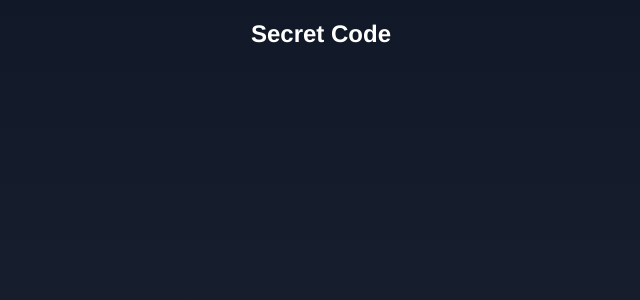
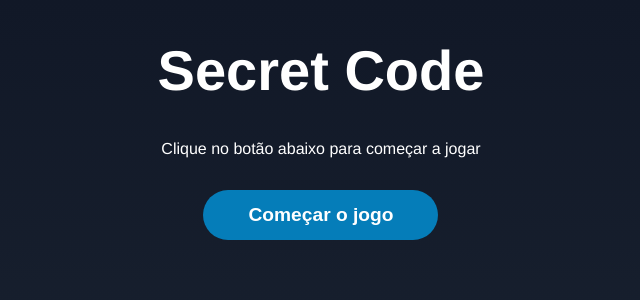
Before and after one commit to TalysonSoares/secret-code, a React (Vite) app: page / in a window 1280 px wide. Shown: the top 300 px of the page, without its empty margins (319-959 px from the left). Built offline with nearby package versions, Linux system fonts and the light colour scheme.

Commit message:
Finalizando tela inicial

```diff
--- a/src/App.jsx
+++ b/src/App.jsx
@@ -1,12 +1,13 @@
 import { useState } from 'react'
 
 import './App.css'
+import StartScreen from './components/StartScreen'
 
 function App() {
 
   return (
     <div className="App">
-      <h2>Secret Code</h2>
+      <StartScreen />
     </div>
   )
 }
--- a/src/components/StartScreen.css
+++ b/src/components/StartScreen.css
@@ -0,0 +1,8 @@
+.start h1 {
+    font-size: 3.5em;
+}
+
+.start p {
+    margin-bottom: 2em;
+
+}
--- a/src/components/StartScreen.jsx
+++ b/src/components/StartScreen.jsx
@@ -0,0 +1,11 @@
+import "./StartScreen.css"
+
+const StartScreen = () => {
+  return <div className="start">
+        <h1>Secret Code</h1>
+        <p>Clique no botão abaixo para começar a jogar</p>
+        <button>Começar o jogo</button>
+    </div>
+}
+
+export default StartScreen
--- a/src/index.css
+++ b/src/index.css
@@ -9,3 +9,20 @@ body {
     background: linear-gradient(180deg, #111827 0%, #1f2937 100%);
     color: #fff;
 }
+
+button {
+    background-color: #057db9;
+    color: #fff;
+    height: 50px;
+    padding: 0 45px;
+    border-radius: 25px;
+    border: none;
+    font-weight: bold;
+    font-size: 1.2em;
+    cursor: pointer;
+    transition: .4s;
+}
+
+button:hover {
+    background-color: #025179;
+}
```
